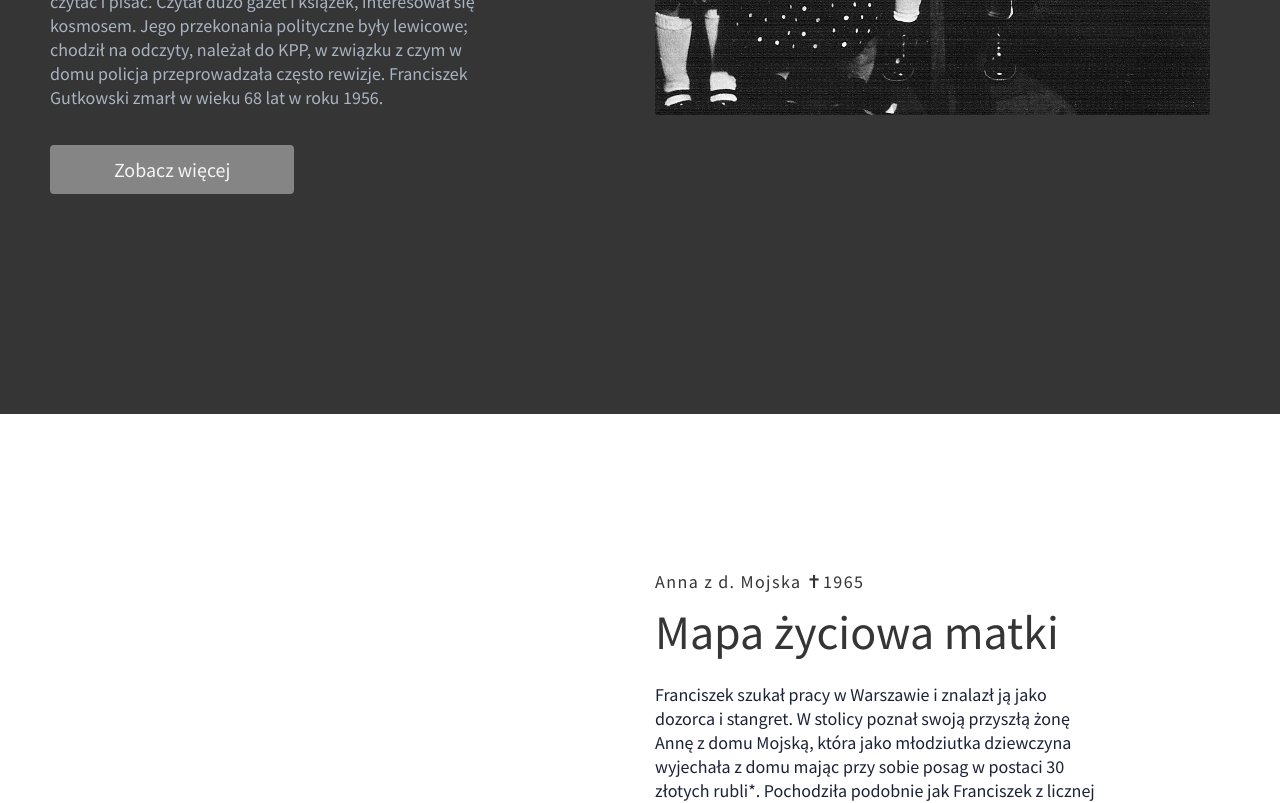
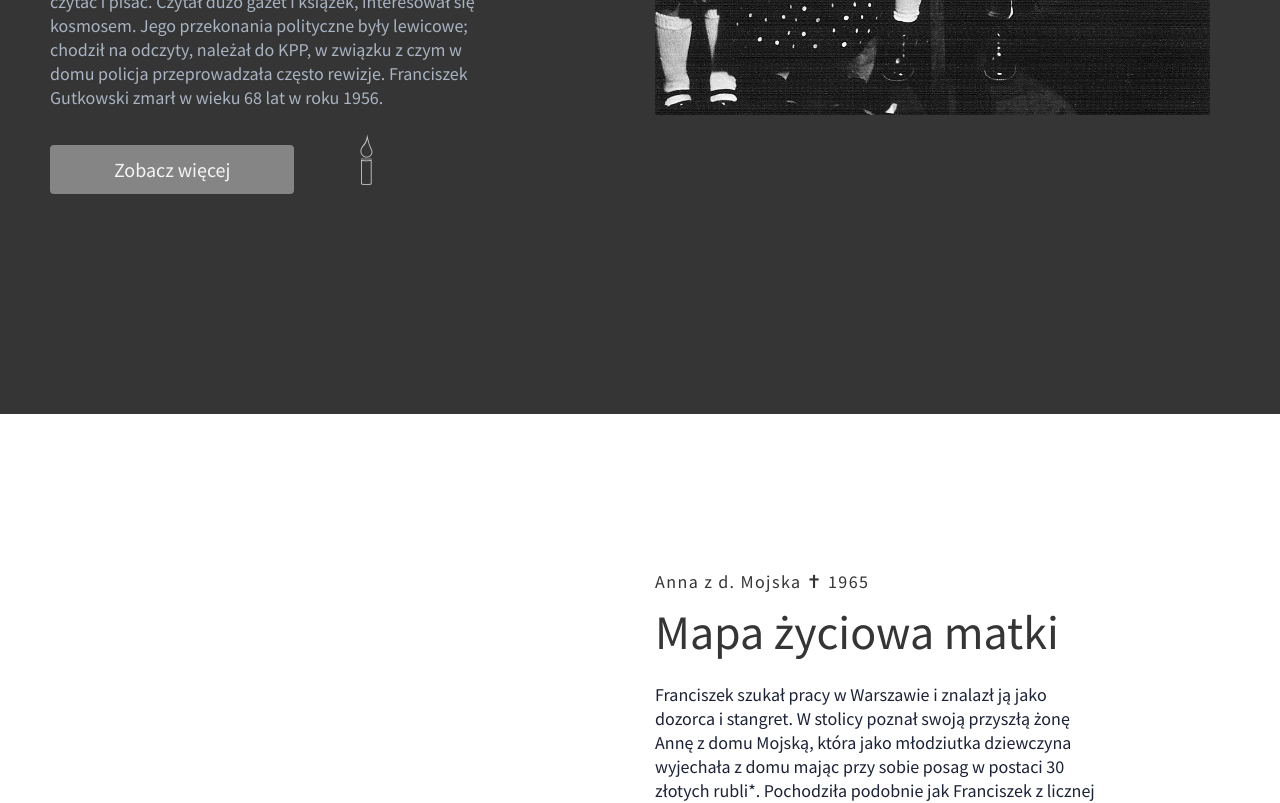
Before and after one commit to AdamBabinicz/droga, a React (Create React App) app: page / in a window 1280 px wide. Shown: the part 1040-1843 px from the top of the page. Built offline with nearby package versions, Linux system fonts and the light colour scheme.

Commit message:
dodałem linki do wyszukiwarek grobów

```diff
--- a/public/index.html
+++ b/public/index.html
@@ -1,5 +1,5 @@
 <!DOCTYPE html>
-<html lang="en">
+<html lang="pl">
   <head>
     <meta charset="utf-8" />
     <link rel="icon" href="%PUBLIC_URL%/mapa.svg" />
--- a/src/components/Footer/Footer.js
+++ b/src/components/Footer/Footer.js
@@ -72,6 +72,7 @@ const Footer = () => {
             <FooterLink
               to="//www.facebook.com/profile.php?id=100012315634079"
               target="_blank"
+              rel="noopener noreferrer"
               aria-label="Facebook"
               rel="noopener noreferrer"
             >
@@ -93,6 +94,7 @@ const Footer = () => {
             <SocialIconLink
               href="//www.facebook.com/profile.php?id=100012315634079"
               target="_blank"
+              rel="noopener noreferrer"
               aria-label="Facebook"
               rel="noopener noreferrer"
             >
--- a/src/components/InfoSection/InfoSection.js
+++ b/src/components/InfoSection/InfoSection.js
@@ -5,6 +5,7 @@ import {
   InfoRow,
   InfoColumn,
   TextWrapper,
+  Text,
   TopLine,
   Heading,
   Subtitle,
@@ -21,6 +22,7 @@ const InfoSection = ({
   lightTopLine,
   lightTextDesc,
   buttonLabel,
+  buttonLabel1,
   description,
   description1,
   description2,
@@ -32,6 +34,7 @@ const InfoSection = ({
   img,
   alt,
   start,
+  link,
 }) => {
   return (
     <>
@@ -55,11 +58,29 @@ const InfoSection = ({
                 <Subtitle lightTextDesc={lightTextDesc}>
                   {description4}
                 </Subtitle>
-                <Link to={mapa} target="_blank">
+                <Link to={mapa} target="_blank" rel="noopener noreferrer">
                   <Button big fontBig primary={primary}>
                     {buttonLabel}
                   </Button>
                 </Link>
+                <Text>
+                  <Link
+                    to={link}
+                    target="_blank"
+                    rel="noopener noreferrer"
+                    style={{
+                      position: "absolute",
+                      left: "4rem",
+                      top: "-2rem",
+                      fontSize: "3.5rem",
+                      background: "transparent",
+                      textDecoration: "none",
+                      color: "#ccc",
+                    }}
+                  >
+                    <span>{buttonLabel1}</span>
+                  </Link>
+                </Text>
               </TextWrapper>
             </InfoColumn>
             <InfoColumn>
--- a/src/components/InfoSection/InfoSectionElements.js
+++ b/src/components/InfoSection/InfoSectionElements.js
@@ -38,6 +38,24 @@ export const TextWrapper = styled.div`
 
   @media screen and (max-width: 768px) {
     padding-bottom: 65px;
+  }
+`;
+
+export const Text = styled.span`
+  position: relative;
+
+  span {
+    transition: color 0.3s ease;
+  }
+
+  span:hover {
+    color: #a9b3c1;
+  }
+  @media screen and (max-width: 780px) {
+    display: flex;
+    flex-direction: column;
+    margin-top: 2rem;
+    left: 31%;
   }
 `;
 
--- a/src/components/Pricing/Pricing.js
+++ b/src/components/Pricing/Pricing.js
@@ -1,5 +1,6 @@
 import React from "react";
 import { Button } from "../../globalStyles";
+import { Link } from "react-router-dom";
 import { AiFillThunderbolt } from "react-icons/ai";
 import {
   GiCutDiamond,
@@ -27,6 +28,7 @@ import img2 from "../../images/9.jpg";
 
 function Pricing() {
   return (
+    <>
       <IconContext.Provider value={{ color: "#a9b3c1", size: 64 }}>
         <PricingSection>
           <PricingWrapper>
@@ -36,7 +38,9 @@ function Pricing() {
                 <PricingCardInfo>
                   <img src={img1} />
                   <PricingCardIcon>{/* <GiRock /> */}</PricingCardIcon>
-                <PricingCardPlan>Władek i Adaś</PricingCardPlan>
+                  <PricingCardPlan>
+                    <Link to="">✝ Władek i ✝ Adaś</Link>
+                  </PricingCardPlan>
                   <PricingCardCost></PricingCardCost>
                   <PricingCardLength>rok</PricingCardLength>
                   <PricingCardFeatures>
@@ -51,7 +55,7 @@ function Pricing() {
                 <PricingCardInfo>
                   {/* <GiCrystalBars /> */} <img src={img2} />
                   <PricingCardIcon></PricingCardIcon>
-                <PricingCardPlan>Ania</PricingCardPlan>
+                  <PricingCardPlan>✝ Ania</PricingCardPlan>
                   <PricingCardCost></PricingCardCost>
                   <PricingCardLength>rok</PricingCardLength>
                   <PricingCardFeatures>
@@ -64,9 +68,10 @@ function Pricing() {
               </PricingCard>
               <PricingCard>
                 <PricingCardInfo>
-                {/* <GiCutDiamond /> */} <img src={img2} />
+                  {/* <GiCutDiamond /> */}
+                  <img src={img2} />
                   <PricingCardIcon></PricingCardIcon>
-                <PricingCardPlan>Marian</PricingCardPlan>
+                  <PricingCardPlan>✝ Marian</PricingCardPlan>
                   <PricingCardCost></PricingCardCost>
                   <PricingCardLength>rok</PricingCardLength>
                   <PricingCardFeatures>
@@ -81,6 +86,7 @@ function Pricing() {
           </PricingWrapper>
         </PricingSection>
       </IconContext.Provider>
+    </>
   );
 }
 export default Pricing;
--- a/src/components/Pricing/PricingElements.js
+++ b/src/components/Pricing/PricingElements.js
@@ -98,7 +98,17 @@ export const PricingCardIcon = styled.div`
 
 export const PricingCardPlan = styled.h3`
   margin-bottom: 5px;
-  font-size: 24px;
+  font-size: 20px;
+
+  a {
+    color: #fff;
+    text-decoration: none;
+    transition: all 0.3s;
+
+    :hover {
+      color: #ccc;
+    }
+  }
 `;
 
 export const PricingCardCost = styled.h4`
--- a/src/globalStyles.js
+++ b/src/globalStyles.js
@@ -6,6 +6,9 @@ const GlobalStyle = createGlobalStyle`
       margin:0;
       padding:0;
       font-family: 'Source Sans Pro', sans-serif;
+   }
+   body {
+     overflow-x: hidden;
    }
 `;
 export const Container = styled.div`
--- a/src/pages/HomePage/Data.js
+++ b/src/pages/HomePage/Data.js
@@ -7,10 +7,13 @@ import img5 from "../../images/22.jpg";
 export const homeObjOne = {
   lightBg: false,
   primary: true,
+  secondary: true,
   imgStart: "",
   lightTopLine: true,
   lightTextDesc: true,
   buttonLabel: "Zobacz więcej",
+  buttonLabel1: "🕯",
+  link: "//37.28.154.108/waclaw_radom/fotografie/18449.jpg",
   description:
     "Mój ojciec Franciszek Gutkowski urodził się w 1888 r. we wsi Wawrzyszów, 15 km od Radomia, w pobliżu Wolanowa i Guzowa. Franciszek przysposobił się na stangreta i woził panów wszędzie, gdzie mu kazali. Oprócz tego parał się tak jak ojciec, stolarką i ciesielką.",
   description1:
@@ -34,6 +37,8 @@ export const homeObjTwo = {
   lightTopLine: false,
   lightTextDesc: false,
   buttonLabel: "Zobacz więcej",
+  link: "//37.28.154.108/waclaw_radom/fotografie/18449.jpg",
+  buttonLabel1: "🕯",
   description:
     "Franciszek szukał pracy w Warszawie i znalazł ją jako dozorca i stangret. W stolicy poznał swoją przyszłą żonę Annę z domu Mojską, która jako młodziutka dziewczyna wyjechała z domu mając przy sobie posag w postaci 30 złotych rubli*. Pochodziła podobnie jak Franciszek z licznej rodziny, która prowadziła duże gospodarstwo we wsi Chełmno koło miejscowości Siedlicze. Umiała pisać i czytać. Świeżo upieczone małżeństwo zamieszkało w Warszawie na ul. Grzybowskiej. Tam urodziła się Janka (1915) i Zosia (1916).",
   description1:
@@ -46,7 +51,7 @@ export const homeObjTwo = {
     "*Ceny z lat 1900-1910 na terenie Kongresówki: funt (401,5 g) chleba czarnego - 3 kopiejki, pud (16,38 kg) żyta - 74 kopiejki, pud pszenicy - 93 kopiejki, pud wieprzowiny - 4,34 rubla, koń roboczy - 49 rubli, pokój w Hotelu Europejskim - 3 ruble, obiad w restauracji dworcowej kl. I- 1,2-1,5 rubla, dniówka robotnika rolnego z własnym sprzężajem bez wyżywienia 1 - 1,1 rubla. Rubel od 1897 r. stał się walutą opartą na standardzie złota (0,71 g Au) i był warty: 0,106 funta szterlinga, 0,51 USD, 2,05 marki niemieckiej, 2,55 korony austro węgierskiej.",
   headLine: "Mapa życiowa matki",
   lightText: false,
-  topLine: "Anna z d. Mojska ✝1965",
+  topLine: "Anna z d. Mojska ✝ 1965",
   img: img2,
   alt: "Image",
   start: "true",
@@ -59,6 +64,8 @@ export const homeObjThree = {
   lightTopLine: true,
   lightTextDesc: true,
   buttonLabel: "Zobacz więcej",
+  buttonLabel1: "🕯",
+  link: "//grobonet.cmk.radom.pl/grobonet/start.php?id=detale&idg=46720&inni=0&cinki=0",
   // description: "aaa",
   // description1: "bbb",
   // description2: "ccc",
@@ -79,6 +86,8 @@ export const homeObjFour = {
   lightTopLine: false,
   lightTextDesc: false,
   buttonLabel: "Zobacz więcej",
+  buttonLabel1: "🕯",
+  link: "//grobonet.cmk.radom.pl/grobonet/start.php?id=detale&idg=46515&inni=0&cinki=1",
   description:
     "Zosia i ojciec mieli kontakty z lewicowym podziemiem. W piwnicy przetrzymywali ulotki, gazetki i inne materiały propagandowe, które odbierali potajemnie łącznicy.",
   description1:
@@ -87,7 +96,7 @@ export const homeObjFour = {
     "Po powrocie Wawrzka, jeszcze przed zakończeniem wojny, sytuacja się zmieniła, ponieważ Bieńkowie zamieszkali oddzielnie. Rodzice zostali sami.",
   headLine: "Mapa życiowa Zosi",
   lightText: false,
-  topLine: "Zosia (moja starsza siostra) 1916 - 1996",
+  topLine: "Zosia (moja starsza siostra) ✝ 1916 - 1996",
   img: img3,
   alt: "Image",
   start: "",
@@ -100,6 +109,8 @@ export const homeObjFive = {
   lightTopLine: true,
   lightTextDesc: true,
   buttonLabel: "Zobacz więcej",
+  buttonLabel1: "🕯",
+  link: "//grobonet.cmk.radom.pl/grobonet/start.php?id=detale&idg=88359&inni=0&cinki=0",
   description:
     "W październiku 1945 r. wróciłem z Niemiec; Edek również zdecydował się na powrót. Nie było pracy ani żywności, jedynie nadzieja na lepsze jutro.",
   description1:
@@ -110,7 +121,7 @@ export const homeObjFive = {
     "Z Basią Dzik wzieliśmy ślub cywilny 2 grudnia 1949 r. Od tego momentu staliśmy się osobami samodzielnymi i decyzji tej nie żałuję do dziś.",
   headLine: "Mapa życiowa Józka",
   lightText: true,
-  topLine: "Józef (ja na zdjęciu z siostrą Zosią) 1925 - 2021",
+  topLine: "Józef (ja na zdjęciu z siostrą Zosią) ✝ 1925 - 2021",
   img: img4,
   alt: "Image",
   start: "true",
--- a/src/pages/HomePage/Home.js
+++ b/src/pages/HomePage/Home.js
@@ -7,7 +7,6 @@ import {
   homeObjFive,
 } from "./Data";
 import { InfoSection, Pricing } from "../../components";
-// import Pricing from "../../components/Pricing/Pricing";
 
 const Home = () => {
   return (
--- a/src/pages/Products/Data.js
+++ b/src/pages/Products/Data.js
@@ -47,6 +47,8 @@ export const homeObjThree = {
   description1:
     "Babcia Tokarska kupiła w Radomiu drewniany dom wraz z placem na ul. Sapowej, który stoi do dziś. Ojciec nasz często bywał w tym domu w odwiedzinach i dużo rozmawiał z Romanem, którego lubił najbardziej. Roman był szewcem i dobrze znał przyszłego męża Zosi.",
   buttonLabel: "Czytaj więcej",
+  buttonLabel1: "🕯",
+  link: "//37.28.154.108/waclaw_radom/fotografie/9349.jpg",
   imgStart: "start",
   img: img2,
   alt: "babcia",
```
Also changed, not shown: 1 other file (tests, documents, lock files or other folders). Lines whose indentation alone changed are shown as unchanged.
